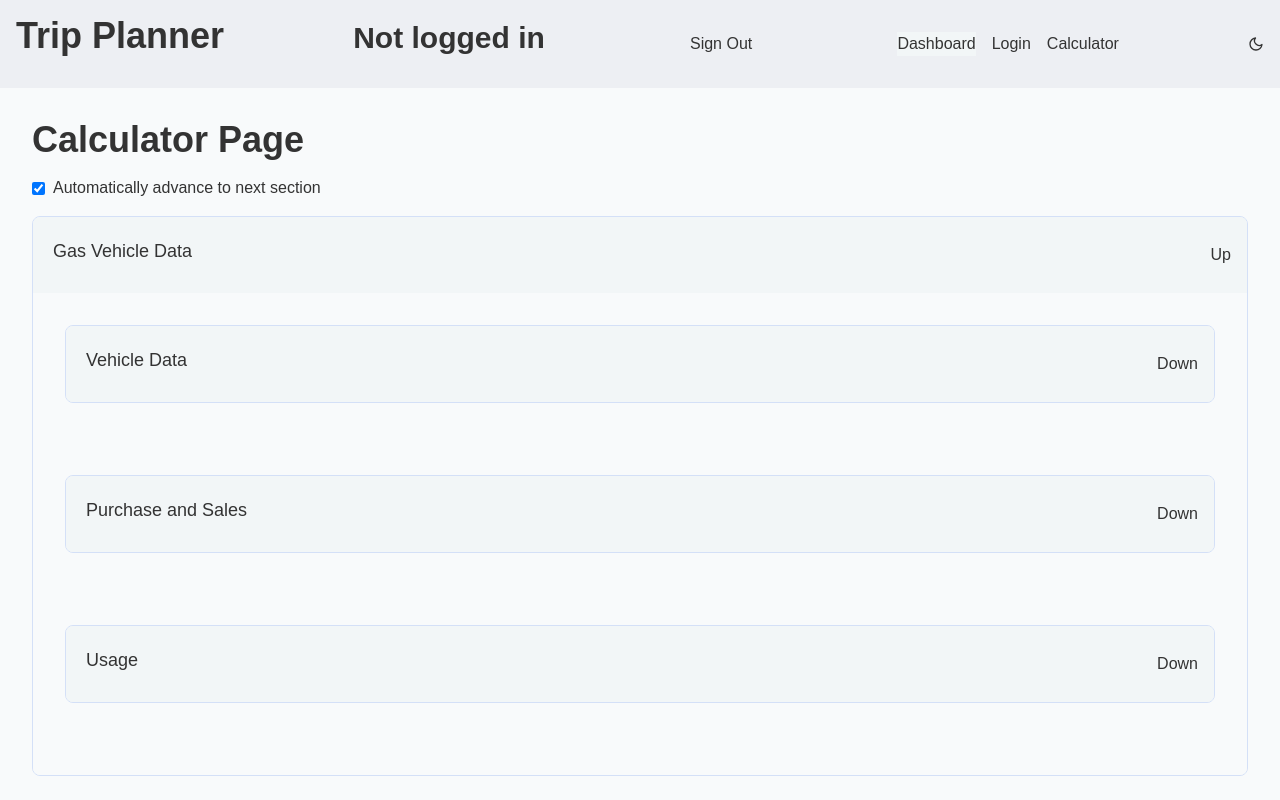
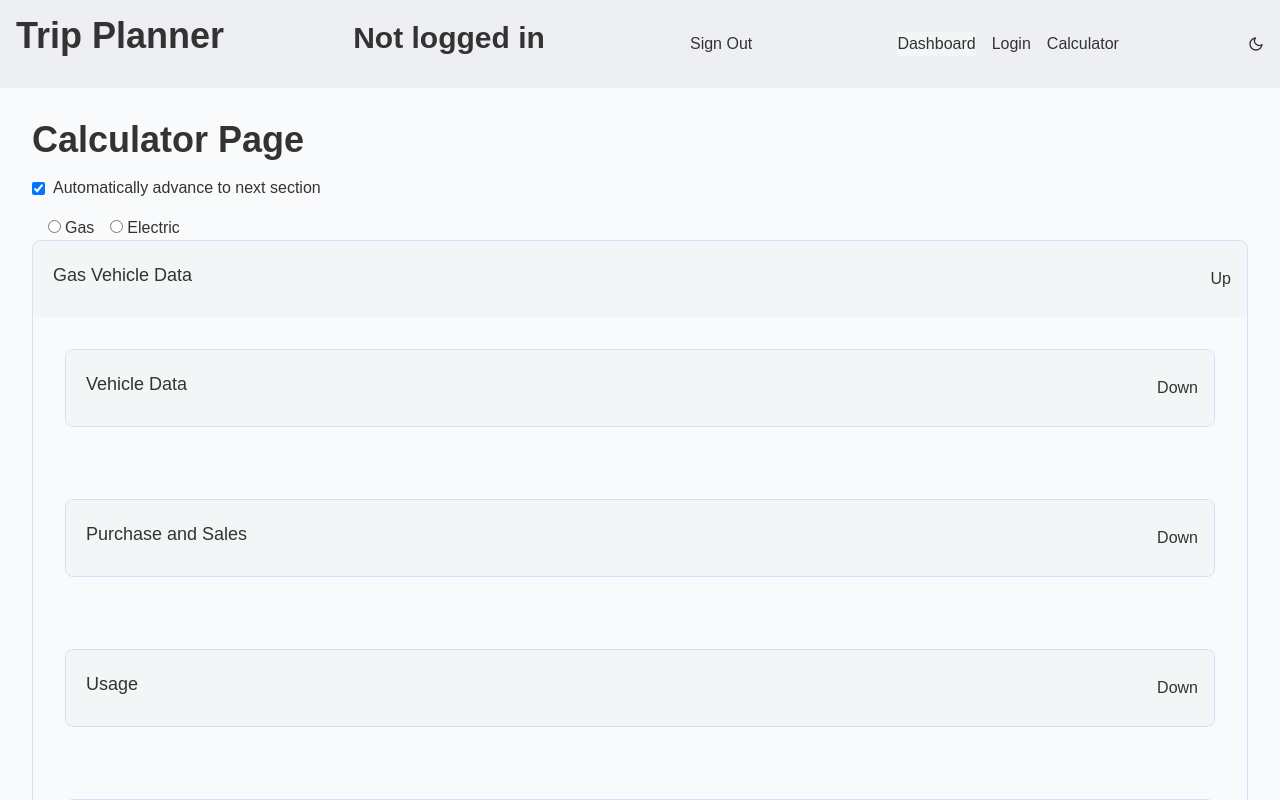
Before and after one commit to adamhinton/mileagebuddy, a Next.js app: page /calculator in a window 1280 px wide. Shown: the top 800 px of the page. Built offline with nearby package versions, Linux system fonts and the light colour scheme; no server answers.

Commit message:
FixedCostsSubForm

```diff
--- /dev/null
+++ b/src/app/calculator/CalculatorFormComponents/FormSubSections/FixedCostsSubForm.tsx
@@ -0,0 +1,73 @@
+// README
+// This is one section of the vehicle creation/edit form
+// It deals with creation of the FixedCosts sub-object
+// Validated with FixedCostsSchema
+// See VehicleSubSchemas for the corresponding structure
+
+import { FieldErrors, UseFormRegister } from "react-hook-form";
+import FormSection from "../FormSection";
+import { VehicleForTesting } from "../../page";
+import { BaseVehicleSchema } from "@/app/utils/server/types/VehicleTypes/GetVehicleTypes";
+import MileageCalcFormNumInput from "../MileageCalcFormNumberInput";
+
+// TODO pass in register
+
+type Props = {
+	register: UseFormRegister<VehicleForTesting>;
+	errors: FieldErrors<VehicleForTesting>;
+};
+
+const FixedCostsSubForm = (props: Props) => {
+	const { register, errors } = props;
+
+	return (
+		<FormSection title="Fixed Costs">
+			<MileageCalcFormNumInput
+				registerFn={register}
+				path="fixedCosts.yearlyInsuranceCost"
+				subSchema={BaseVehicleSchema.shape.fixedCosts.shape.yearlyInsuranceCost}
+				error={errors.fixedCosts?.yearlyInsuranceCost?.message}
+			/>
+			<MileageCalcFormNumInput
+				registerFn={register}
+				path="fixedCosts.yearlyRegistrationCost"
+				subSchema={
+					BaseVehicleSchema.shape.fixedCosts.shape.yearlyRegistrationCost
+				}
+				error={errors.fixedCosts?.yearlyRegistrationCost?.message}
+			/>
+			<MileageCalcFormNumInput
+				registerFn={register}
+				path="fixedCosts.yearlyTaxes"
+				subSchema={BaseVehicleSchema.shape.fixedCosts.shape.yearlyTaxes}
+				error={errors.fixedCosts?.yearlyTaxes?.message}
+			/>
+			<MileageCalcFormNumInput
+				registerFn={register}
+				path="fixedCosts.monthlyLoanPayment"
+				subSchema={BaseVehicleSchema.shape.fixedCosts.shape.monthlyLoanPayment}
+				error={errors.fixedCosts?.monthlyLoanPayment?.message}
+			/>
+			<MileageCalcFormNumInput
+				registerFn={register}
+				path="fixedCosts.monthlyWarrantyCost"
+				subSchema={BaseVehicleSchema.shape.fixedCosts.shape.monthlyWarrantyCost}
+				error={errors.fixedCosts?.monthlyWarrantyCost?.message}
+			/>
+			<MileageCalcFormNumInput
+				registerFn={register}
+				path="fixedCosts.inspectionCost"
+				subSchema={BaseVehicleSchema.shape.fixedCosts.shape.inspectionCost}
+				error={errors.fixedCosts?.inspectionCost?.message}
+			/>
+			<MileageCalcFormNumInput
+				registerFn={register}
+				path="fixedCosts.otherYearlyCosts"
+				subSchema={BaseVehicleSchema.shape.fixedCosts.shape.otherYearlyCosts}
+				error={errors.fixedCosts?.otherYearlyCosts?.message}
+			/>
+		</FormSection>
+	);
+};
+
+export default FixedCostsSubForm;
--- a/src/app/calculator/page.tsx
+++ b/src/app/calculator/page.tsx
@@ -23,6 +23,7 @@ import { BaseVehicleSchema } from "../utils/server/types/VehicleTypes/GetVehicle
 import VehicleDataSubForm from "./CalculatorFormComponents/FormSubSections/VehicleDataSubForm";
 import PurchaseAndSalesSubForm from "./CalculatorFormComponents/FormSubSections/PurchaseAndSalesSubForm";
 import UsageSubForm from "./CalculatorFormComponents/FormSubSections/UsageSubForm";
+import FixedCostsSubForm from "./CalculatorFormComponents/FormSubSections/FixedCostsSubForm";
 
 // TODO: Require "type" field before loading the rest of the form
 
@@ -185,6 +186,27 @@ const CalculateMileageForm = () => {
 				</label>
 			</div>
 
+			<div className="ml-4">
+				<label className="mr-4">
+					<input
+						type="radio"
+						value="gas"
+						{...register("type", { required: true })}
+						className="mr-1"
+					/>
+					Gas
+				</label>
+				<label>
+					<input
+						type="radio"
+						value="electric"
+						{...register("type", { required: true })}
+						className="mr-1"
+					/>
+					Electric
+				</label>
+			</div>
+
 			<FormSection
 				title={"Gas Vehicle Data"}
 				isActive={true}
@@ -194,6 +216,7 @@ const CalculateMileageForm = () => {
 				<VehicleDataSubForm register={register} errors={errors} />
 				<PurchaseAndSalesSubForm register={register} errors={errors} />
 				<UsageSubForm register={register} errors={errors} />
+				<FixedCostsSubForm register={register} errors={errors} />
 			</FormSection>
 			<button className="submit" disabled={isSubmitting}>
 				{isSubmitting ? "Loading" : "Submit"}
```
